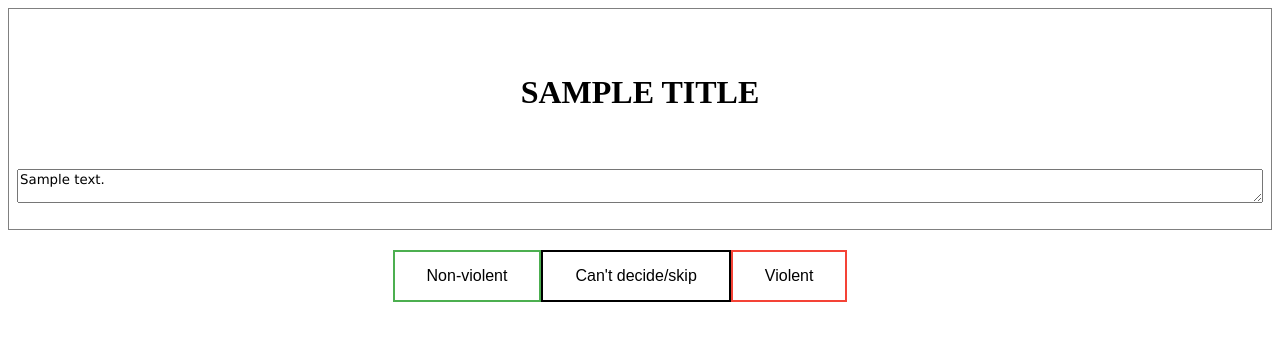
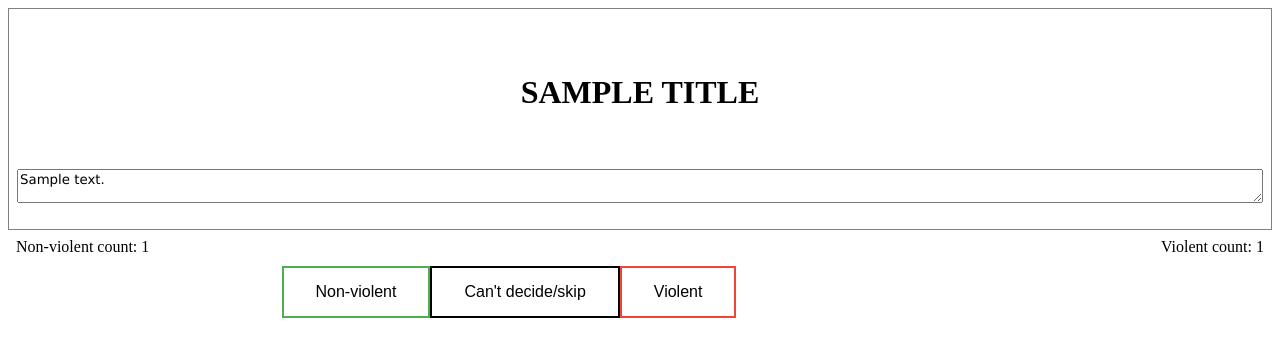
Before and after one commit to ivanovishado/labeler, a Flask app: template templates/index.html in a window 1280 px wide. Shown: the top 357 px of the page. Run offline with Flask 2, Linux system fonts and the light colour scheme; the template is opened without the code that fills it: most values are stand-ins (such as "Sample title", 1, 10 or a date in 2020).

Commit message:
Add counters.

```diff
--- a/app.py
+++ b/app.py
@@ -7,9 +7,11 @@ app = Flask(__name__)
 DATA_FILENAME = 'scraped_articles.json'
 LEFT_FILENAME = 'non-violent.txt'
 RIGHT_FILENAME = 'violent.txt'
+NO_DECISION_FILENAME = 'no_decision.txt'
 READ_ID_FILENAME = 'id.txt'
 LEFT_COUNT_FILENAME = 'left-count.txt'
 RIGHT_COUNT_FILENAME = 'right-count.txt'
+NO_DECISION_COUNT_FILENAME = 'no_decision_count.txt'
 
 
 def get_counter(filename):
@@ -37,27 +39,30 @@ def index():
     current_news = get_element(get_counter(READ_ID_FILENAME))
     return render_template("index.html",
                            title=current_news['title'],
-                           content=current_news['content'])
+                           content=current_news['content'],
+                           left_count=get_counter(LEFT_COUNT_FILENAME),
+                           right_count=get_counter(RIGHT_COUNT_FILENAME))
 
 
 @app.route('/left')
 def left():
     assign_data_to_file(LEFT_FILENAME)
     update_counter(LEFT_COUNT_FILENAME)
-    return get_update_data()
+    return get_update_data(LEFT_COUNT_FILENAME)
 
 
 @app.route('/right')
 def right():
     assign_data_to_file(RIGHT_FILENAME)
     update_counter(RIGHT_COUNT_FILENAME)
-    return get_update_data()
+    return get_update_data(RIGHT_COUNT_FILENAME)
 
 
 @app.route('/skip')
 def skip():
+    assign_data_to_file(NO_DECISION_FILENAME)
     update_counter(READ_ID_FILENAME)
-    return get_update_data()
+    return get_update_data(None)
 
 
 def assign_data_to_file(filename):
@@ -65,9 +70,15 @@ def assign_data_to_file(filename):
     update_counter(READ_ID_FILENAME)
 
 
-def get_update_data():
+def get_update_data(counter_filename):
     current_news = get_element(get_counter(READ_ID_FILENAME))
-    return jsonify(title=current_news['title'], content=current_news['content'])
+    info_sent = {
+        'title': current_news['title'],
+        'content': current_news['content']
+    }
+    if counter_filename is not None:
+        info_sent['counter'] = get_counter(counter_filename)
+    return jsonify(info_sent)
 
 
 def update_counter(filename):
@@ -83,4 +94,4 @@ def write_to_file(filename, content):
 
 
 if __name__ == '__main__':
-    app.run(debug=1)
+    app.run(host="0.0.0.0")
--- a/static/buttons.js
+++ b/static/buttons.js
@@ -1,8 +1,13 @@
 function updateData(updatedTitle, updatedContent) {
     $("#title").text(updatedTitle);
-    let content = $("#content");
-    content.val(updatedContent);
-    content.height(content.scrollHeight);
+    $("#content").val(updatedContent);
+    $('textarea').each(function () {
+      this.setAttribute('style', 'height:' + (this.scrollHeight) + 'px;overflow-y:hidden;');
+    });
+}
+
+function updateCounter(counterElement, updatedCounter) {
+    $(counterElement).text(updatedCounter);
 }
 
 $(document).ready(function(){
@@ -11,6 +16,7 @@ $(document).ready(function(){
 			content: $('#content').val(),
 		}, function (data) {
 			updateData(data.title, data.content);
+			updateCounter("#display-left-count", data.counter);
 		});
 		return false;
 	});
@@ -20,12 +26,14 @@ $(document).ready(function(){
 			content: $('#content').val(),
 		}, function (data) {
 			updateData(data.title, data.content);
+			updateCounter("#display-right-count", data.counter);
 		});
 		return false;
     });
 
 	$('#skip').on('click', function () {
 		$.getJSON($SCRIPT_ROOT + '/skip', {
+		    content: $('#content').val(),
 		}, function (data) {
 			updateData(data.title, data.content);
         });
--- a/static/style.css
+++ b/static/style.css
@@ -8,6 +8,14 @@
     font-size: 16px;
     -webkit-transition-duration: 0.4s; /* Safari */
     transition-duration: 0.4s;
+}
+
+.left-count {
+    float: left;
+}
+
+.right-count {
+    float: right;
 }
 
 .left {
--- a/templates/index.html
+++ b/templates/index.html
@@ -21,6 +21,14 @@
           <h1 id="title">{{ title }}</h1>
           <textarea id="content">{{ content }}</textarea>
       </div>
+      <div class="counters">
+          <label class="left-count">
+              Non-violent count: <span id="display-left-count">{{ left_count }}</span>
+          </label>
+          <label class="right-count">
+              Violent count: <span id="display-right-count">{{ right_count }}</span>
+          </label>
+      </div>
       <div class="buttons">
           <button class="left centered" id="left" type="button">Non-violent</button>
           <button class="right centered" id="right" type="button">Violent</button>
```
